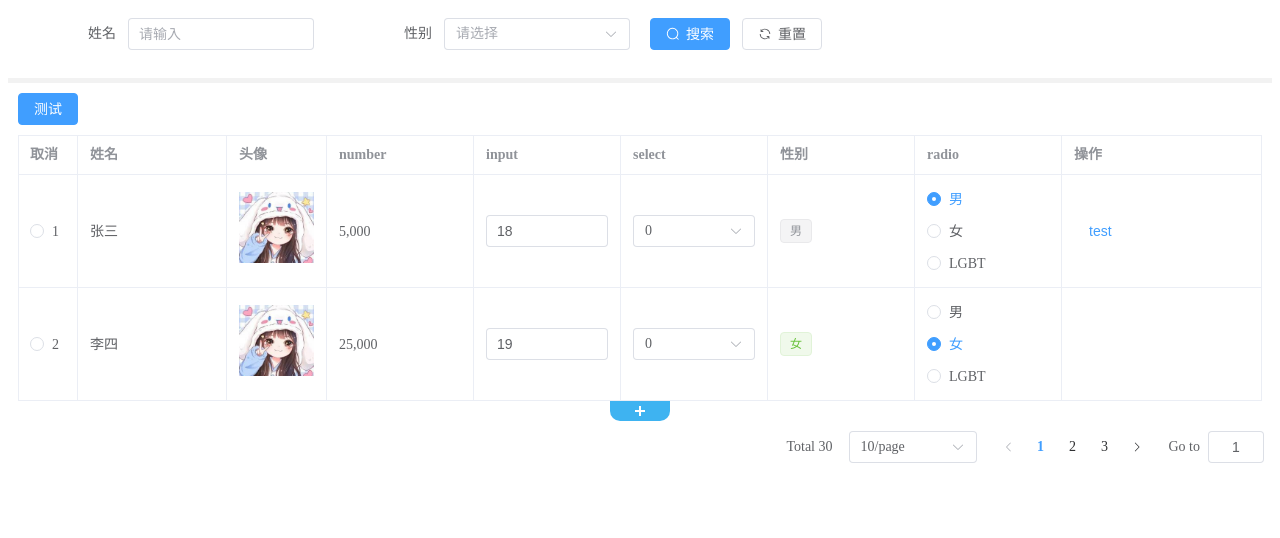
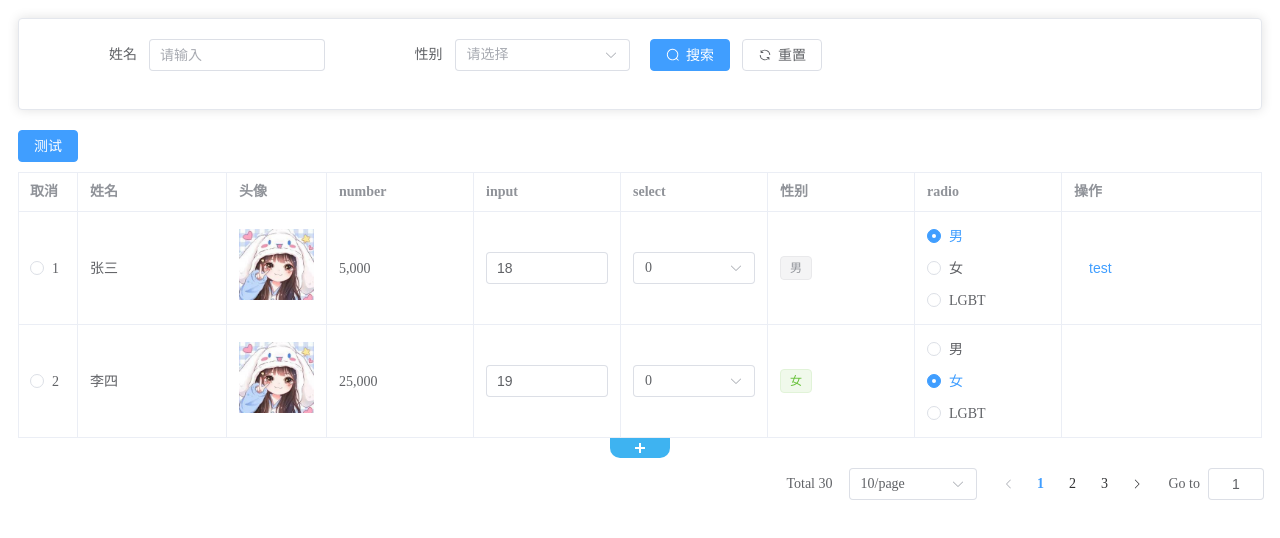
Before and after one commit to xiaochen9506/vex-page, a Vue app: page / in a window 1280 px wide. Shown: the top 538 px of the page. Built offline with nearby package versions, Linux system fonts and the light colour scheme.

Commit message:
feat: style

```diff
--- a/package.json
+++ b/package.json
@@ -1,6 +1,6 @@
 {
   "name": "vex-page",
-  "version": "1.1.31",
+  "version": "1.1.34",
   "description": "vue3 管理后台通用列表页面，只需简单配置快速生成列表页、表格等，减少html代码。Vue3 + Element Plus",
   "author": "xiaochen9506",
   "keywords": [
--- a/packages/v-element/v-element.vue
+++ b/packages/v-element/v-element.vue
@@ -8,9 +8,10 @@
   <div v-if="col.scope === 'render' && col.render">{{ col.render(row, col.prop) }}</div>
 
   <el-input
-    v-if="col.scope === 'input'"
+    v-if="['textarea', 'input'].includes(col.scope)"
+    :type="col.scope || 'text'"
     v-bind="{
-      ...col
+      ..._.omit(col, ['label'])
     }"
     v-model="value"
     @change="change"
@@ -19,7 +20,7 @@
   <el-input-number
     v-if="col.scope === 'input-number'"
     v-bind="{
-      ...col
+      ..._.omit(col, ['label'])
     }"
     v-model="value"
     @change="change"
--- a/packages/v-filter/style.scss
+++ b/packages/v-filter/style.scss
@@ -1,6 +1,4 @@
 .v-filter {
-  background: #fff;
-  border-bottom: 5px solid #f2f2f2;
   padding: 10px;
 
   .line {
--- a/packages/v-filter/v-filter.vue
+++ b/packages/v-filter/v-filter.vue
@@ -1,9 +1,10 @@
 <template>
+  <div class="v-filter">
+    <el-card>
       <el-form
         ref="filterForm"
         :model="form"
         :label-width="labelWidth"
-    class="v-filter"
       >
         <el-row :gutter="20">
           <el-col
@@ -81,6 +82,8 @@
           </el-col>
         </el-row>
       </el-form>
+    </el-card>
+  </div>
 </template>
 
 <script setup>
@@ -100,7 +103,8 @@ import {
   ElRow,
   ElCol,
   ElCascader,
-  ElButton
+  ElButton,
+  ElCard,
 } from 'element-plus'
 import {
   Search,
--- a/packages/v-form/v-form.vue
+++ b/packages/v-form/v-form.vue
@@ -8,7 +8,7 @@
     v-bind="$attrs"
   >
     <el-row :gutter="20">
-      <el-col :span="24 / col" v-for="item in list" :key="item.prop">
+      <el-col :span="item.colSpan || 24 / col" v-for="item in list" :key="item.prop">
         <el-form-item
           :label="item.label"
           :prop="item.prop"
```
Lines whose indentation alone changed are shown as unchanged.
